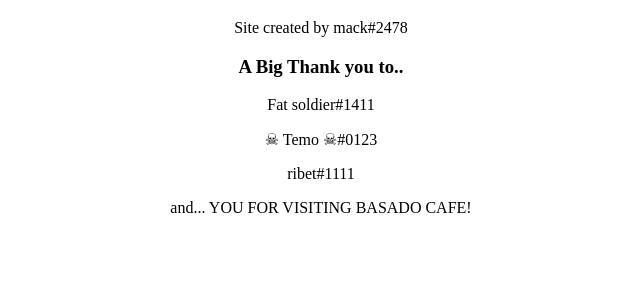
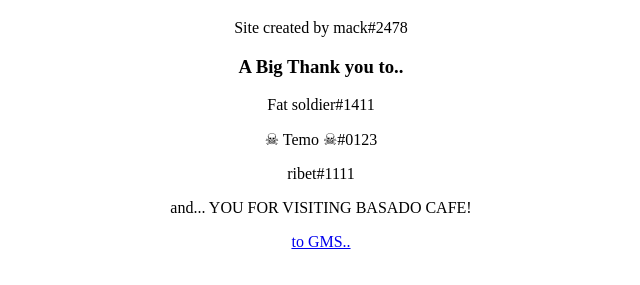
Before and after one commit to BasadoCafe/basadocafe.github.io, a plain HTML site: page index.html in a window 1280 px wide. Shown: the part 369-654 px from the top of the page, without its empty margins (319-959 px from the left). Drawn offline with Linux system fonts and the light colour scheme.

Commit message:
Update index.html

```diff
--- a/index.html
+++ b/index.html
@@ -13,3 +13,4 @@
 <p>☠ Temo ☠#0123</p>
   <p>ribet#1111</p>
 <p>and... YOU FOR VISITING BASADO CAFE!</p>
+<a href="note.txt">to GMS..</a>
```
